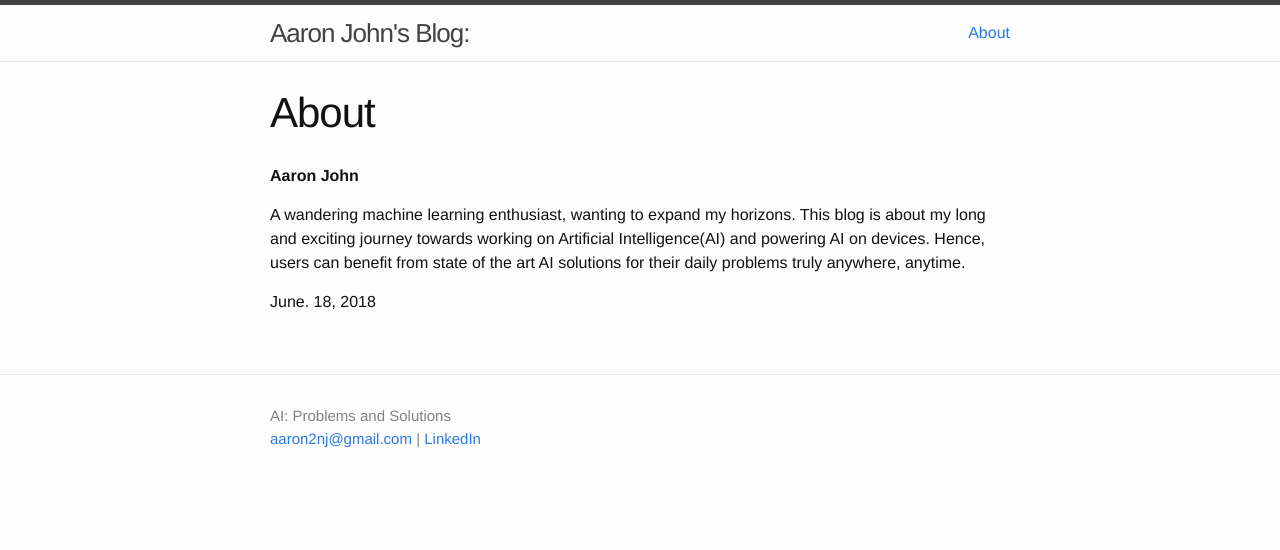
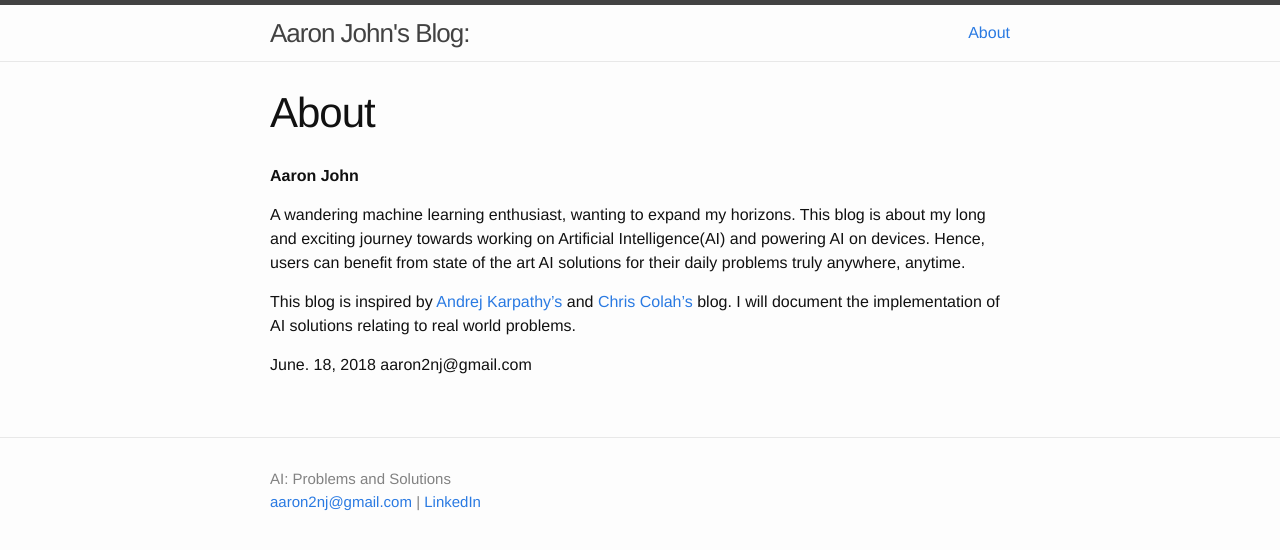
Before and after one commit to alexalwks2/aaronjohn2.github.io, a Jekyll site: the page built from about.md, in a window 1280 px wide. Shown: the top 550 px of the page. Built offline with Jekyll 4.4.1, drawn with Linux system fonts in a browser that asks for light colours.

Commit message:
Update about.md

```diff
--- a/about.md
+++ b/about.md
@@ -7,7 +7,9 @@ permalink: /about/
 
 **Aaron John**
 
-A wandering machine learning enthusiast, wanting to expand my horizons.
-This blog is about my long and exciting journey towards working on Artificial Intelligence(AI) and powering AI on devices. Hence, users can benefit from state of the art AI solutions for their daily problems truly anywhere, anytime.
+A wandering machine learning enthusiast, wanting to expand my horizons. This blog is about my long and exciting journey towards working on Artificial Intelligence(AI) and powering AI on devices. Hence, users can benefit from state of the art AI solutions for their daily problems truly anywhere, anytime.
+
+This blog is inspired by [Andrej Karpathy’s](http://karpathy.github.io/) and [Chris Colah’s](http://colah.github.io/) blog. I will document the implementation of AI solutions relating to real world problems.
 
 June. 18, 2018
+aaron2nj@gmail.com
```
